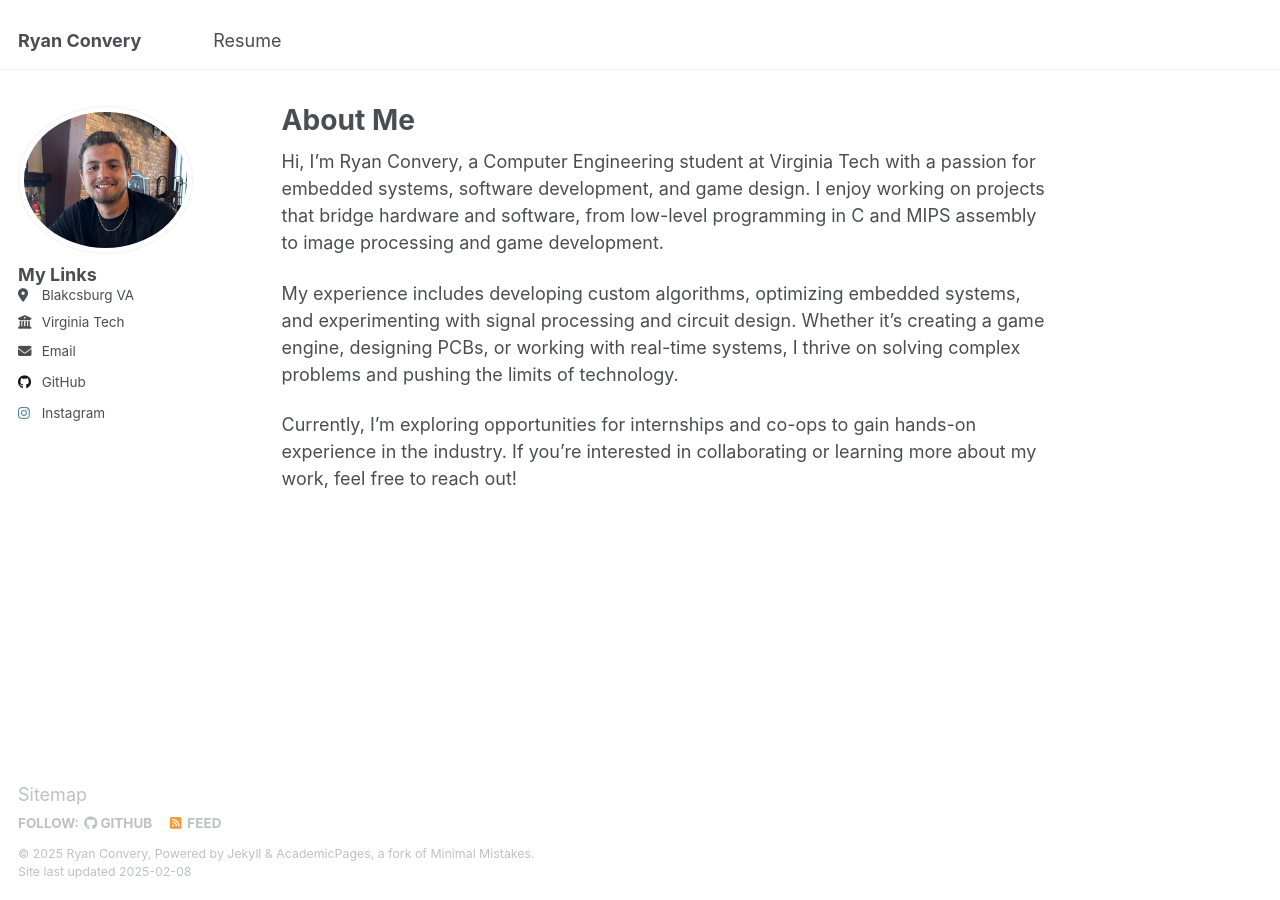
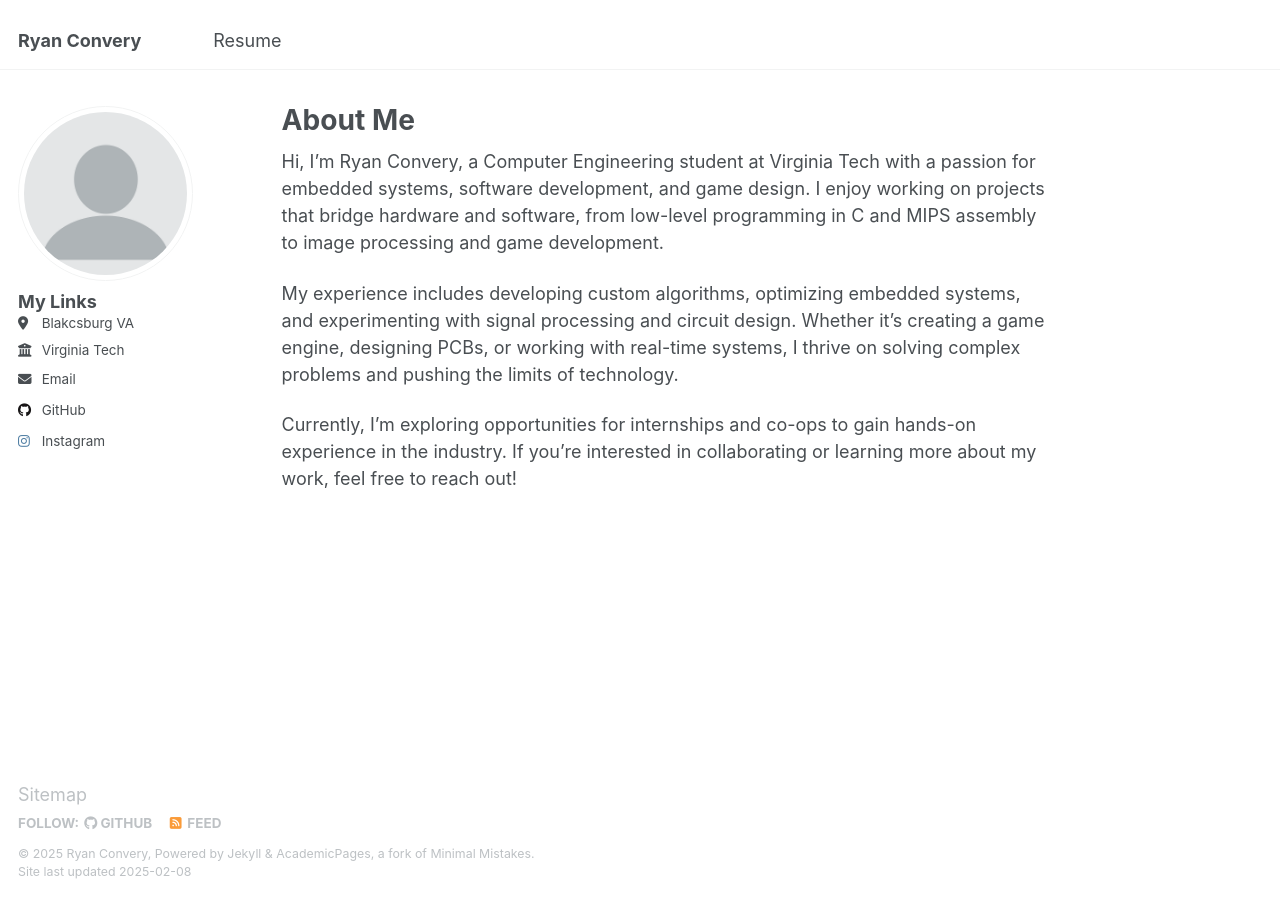
Before and after one commit to rconvery76/rconvery76.github.io, a Jekyll site: the page built from _pages/about.md, in a window 1280 px wide. Built offline with Jekyll 4.4.1, drawn with Linux system fonts in a browser that asks for light colours.

Commit message:
Update _config.yml

```diff
--- a/_config.yml
+++ b/_config.yml
@@ -22,7 +22,7 @@ repository               : "academicpages/academicpages.github.io"
 #               Additional customization can be done by editing /_includes/author-profile.html
 author:
   # Biographic information
-  avatar           : "pfp.jpeg"
+  avatar           : "profile.png"
   name             : "My Links"
   pronouns         : # example: "she/her"
   bio              : #"Short biography for the left-hand sidebar"
```
